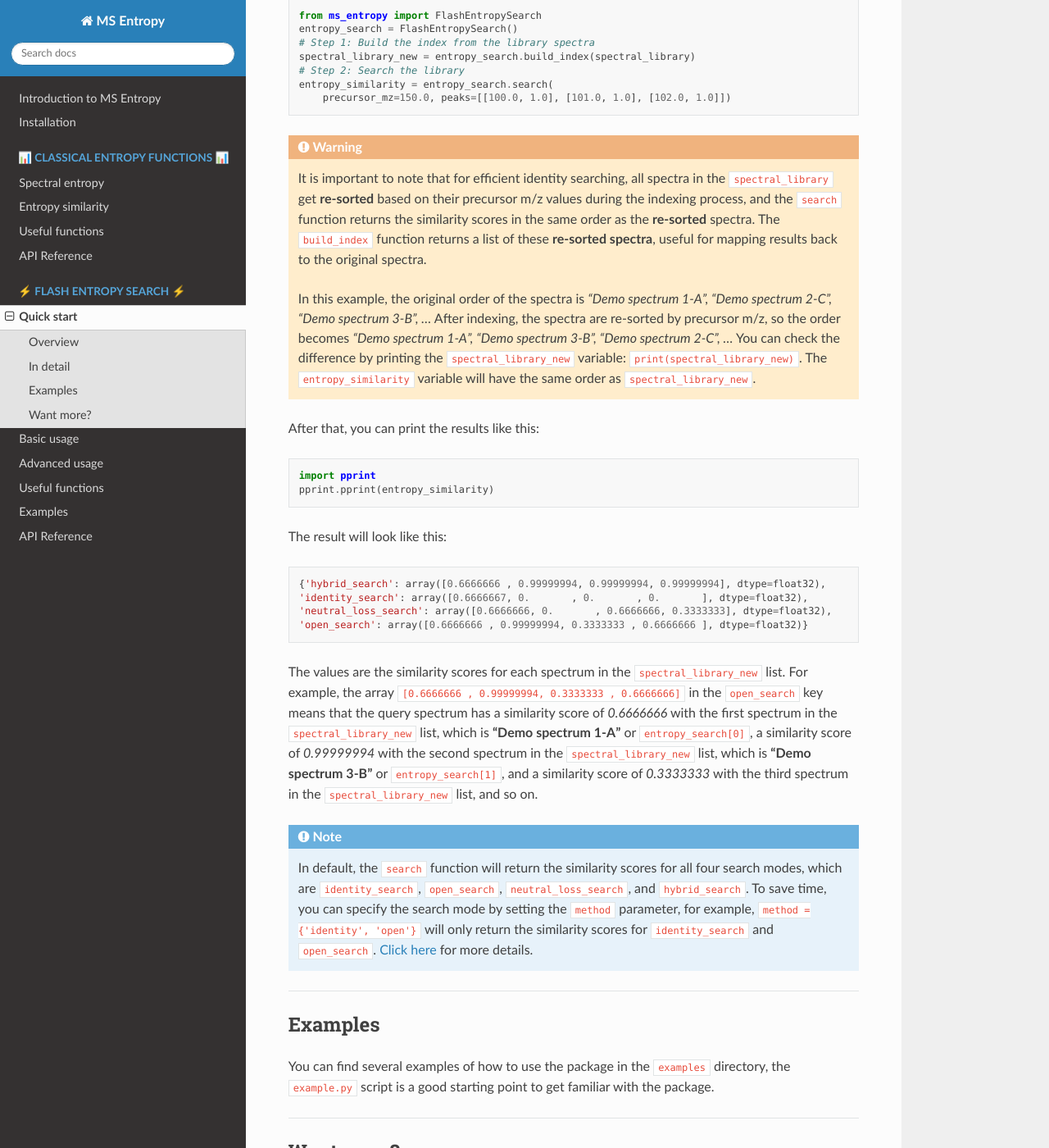
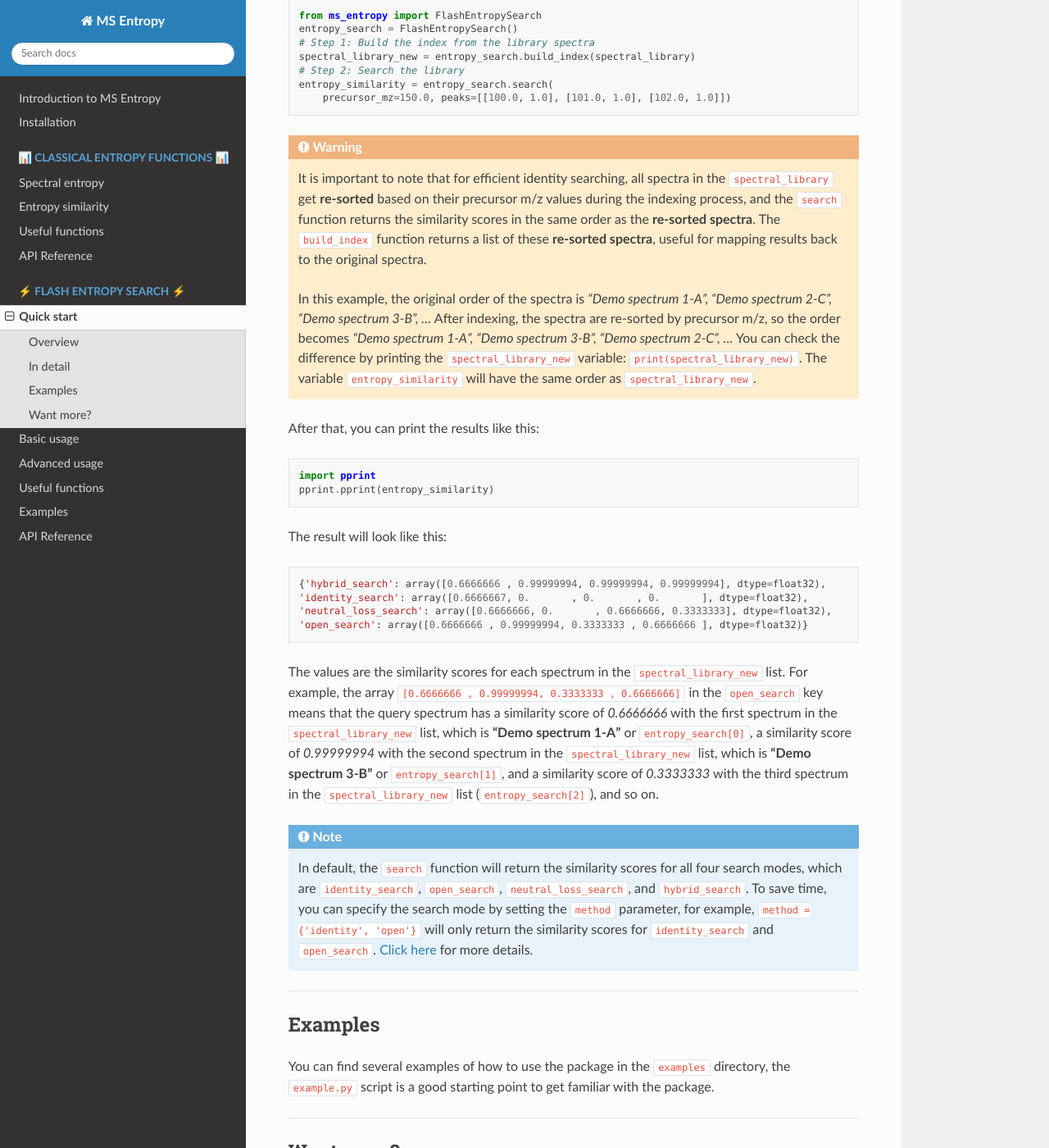
Before and after one commit to YuanyueLi/MSEntropy, a Sphinx documentation site: the page built from docs/source/entropy_search_quickstart.rst, in a window 1280 px wide and 1400 px high, scrolled down 1164 px. Shown: the whole window at 82% size. Built offline with Sphinx 7.4.7 and the Read the Docs theme 2.0.0, drawn with Linux system fonts in a browser that asks for light colours; the version number is read from the project's files by our own code.

Commit message:
Minor updates in documents.

```diff
--- a/docs/source/entropy_search_quickstart.rst
+++ b/docs/source/entropy_search_quickstart.rst
@@ -70,9 +70,9 @@ You can call the ``FlashEntropySearch`` class to search the library like this:
         precursor_mz=150.0, peaks=[[100.0, 1.0], [101.0, 1.0], [102.0, 1.0]])
 
 .. warning::
-    It is important to note that for efficient identity searching, all spectra in the ``spectral_library`` get **re-sorted** based on their precursor m/z values during the indexing process, and the ``search`` function returns the similarity scores in the same order as the **re-sorted** spectra. The ``build_index`` function returns a list of these **re-sorted spectra**, useful for mapping results back to the original spectra.
+    It is important to note that for efficient identity searching, all spectra in the ``spectral_library`` get **re-sorted** based on their precursor m/z values during the indexing process, and the ``search`` function returns the similarity scores in the same order as the **re-sorted spectra**. The ``build_index`` function returns a list of these **re-sorted spectra**, useful for mapping results back to the original spectra.
 
-    In this example, the original order of the spectra is `"Demo spectrum 1-A", "Demo spectrum 2-C", "Demo spectrum 3-B", ...` After indexing, the spectra are re-sorted by precursor m/z, so the order becomes `"Demo spectrum 1-A", "Demo spectrum 3-B", "Demo spectrum 2-C", ...` You can check the difference by printing the ``spectral_library_new`` variable: ``print(spectral_library_new)``. The ``entropy_similarity`` variable will have the same order as ``spectral_library_new``.
+    In this example, the original order of the spectra is `"Demo spectrum 1-A", "Demo spectrum 2-C", "Demo spectrum 3-B", ...` After indexing, the spectra are re-sorted by precursor m/z, so the order becomes `"Demo spectrum 1-A", "Demo spectrum 3-B", "Demo spectrum 2-C", ...` You can check the difference by printing the ``spectral_library_new`` variable: ``print(spectral_library_new)``. The variable ``entropy_similarity`` will have the same order as ``spectral_library_new``.
 
 After that, you can print the results like this:
 
@@ -90,7 +90,7 @@ The result will look like this:
     'neutral_loss_search': array([0.6666666, 0.       , 0.6666666, 0.3333333], dtype=float32),
     'open_search': array([0.6666666 , 0.99999994, 0.3333333 , 0.6666666 ], dtype=float32)}
 
-The values are the similarity scores for each spectrum in the ``spectral_library_new`` list. For example, the array ``[0.6666666 , 0.99999994, 0.3333333 , 0.6666666]`` in the ``open_search`` key means that the query spectrum has a similarity score of `0.6666666` with the first spectrum in the ``spectral_library_new`` list, which is **"Demo spectrum 1-A"** or ``entropy_search[0]``, a similarity score of `0.99999994` with the second spectrum in the ``spectral_library_new`` list, which is **"Demo spectrum 3-B"** or ``entropy_search[1]``, and a similarity score of `0.3333333` with the third spectrum in the ``spectral_library_new`` list, and so on.
+The values are the similarity scores for each spectrum in the ``spectral_library_new`` list. For example, the array ``[0.6666666 , 0.99999994, 0.3333333 , 0.6666666]`` in the ``open_search`` key means that the query spectrum has a similarity score of `0.6666666` with the first spectrum in the ``spectral_library_new`` list, which is **"Demo spectrum 1-A"** or ``entropy_search[0]``, a similarity score of `0.99999994` with the second spectrum in the ``spectral_library_new`` list, which is **"Demo spectrum 3-B"** or ``entropy_search[1]``, and a similarity score of `0.3333333` with the third spectrum in the ``spectral_library_new`` list (``entropy_search[2]``), and so on.
 
 .. note::
     In default, the ``search`` function will return the similarity scores for all four search modes, which are ``identity_search``, ``open_search``, ``neutral_loss_search``, and ``hybrid_search``. To save time, you can specify the search mode by setting the ``method`` parameter, for example, ``method = {'identity', 'open'}`` will only return the similarity scores for ``identity_search`` and ``open_search``. `Click here <./entropy_search_basic_usage.html#search-function>`_ for more details.
```
